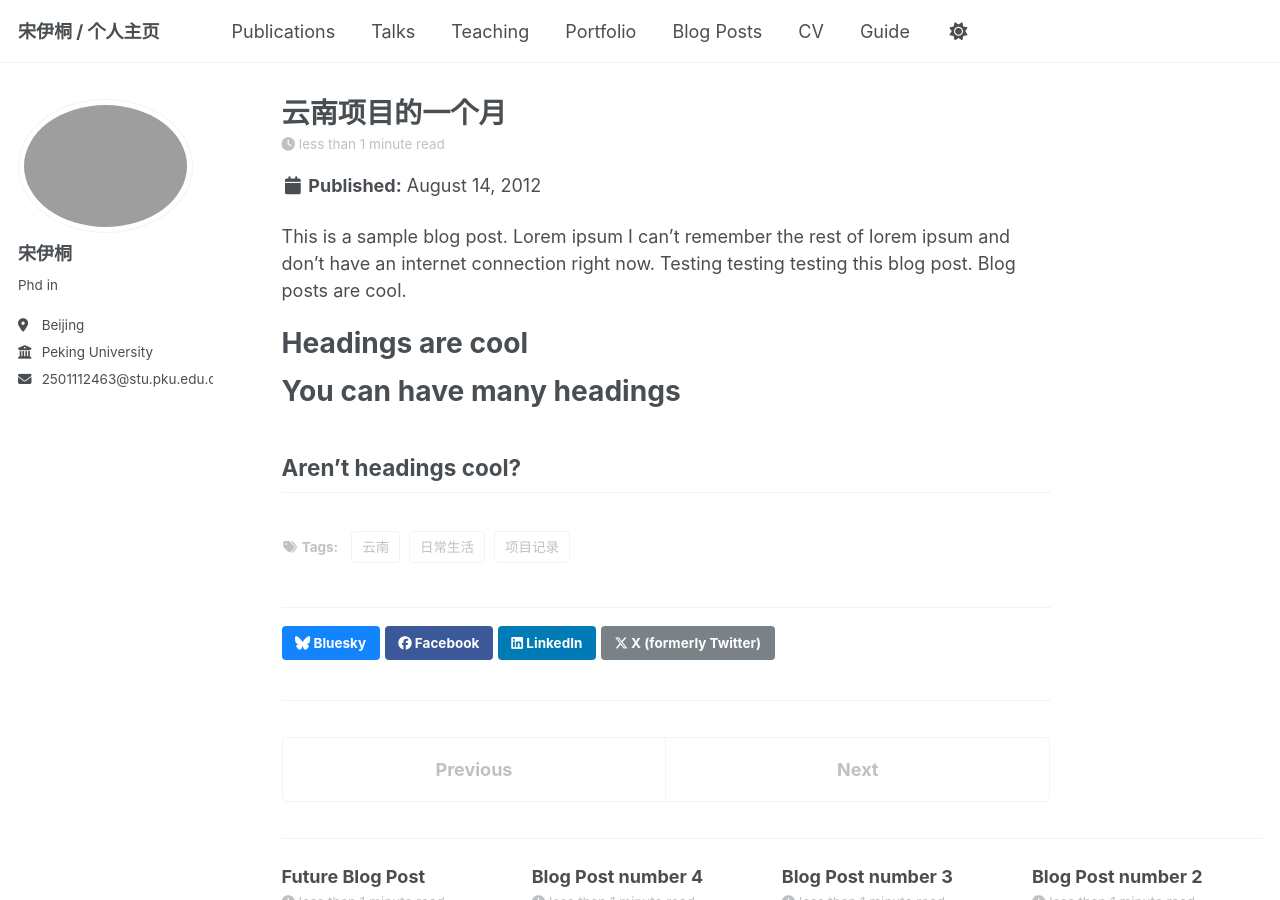
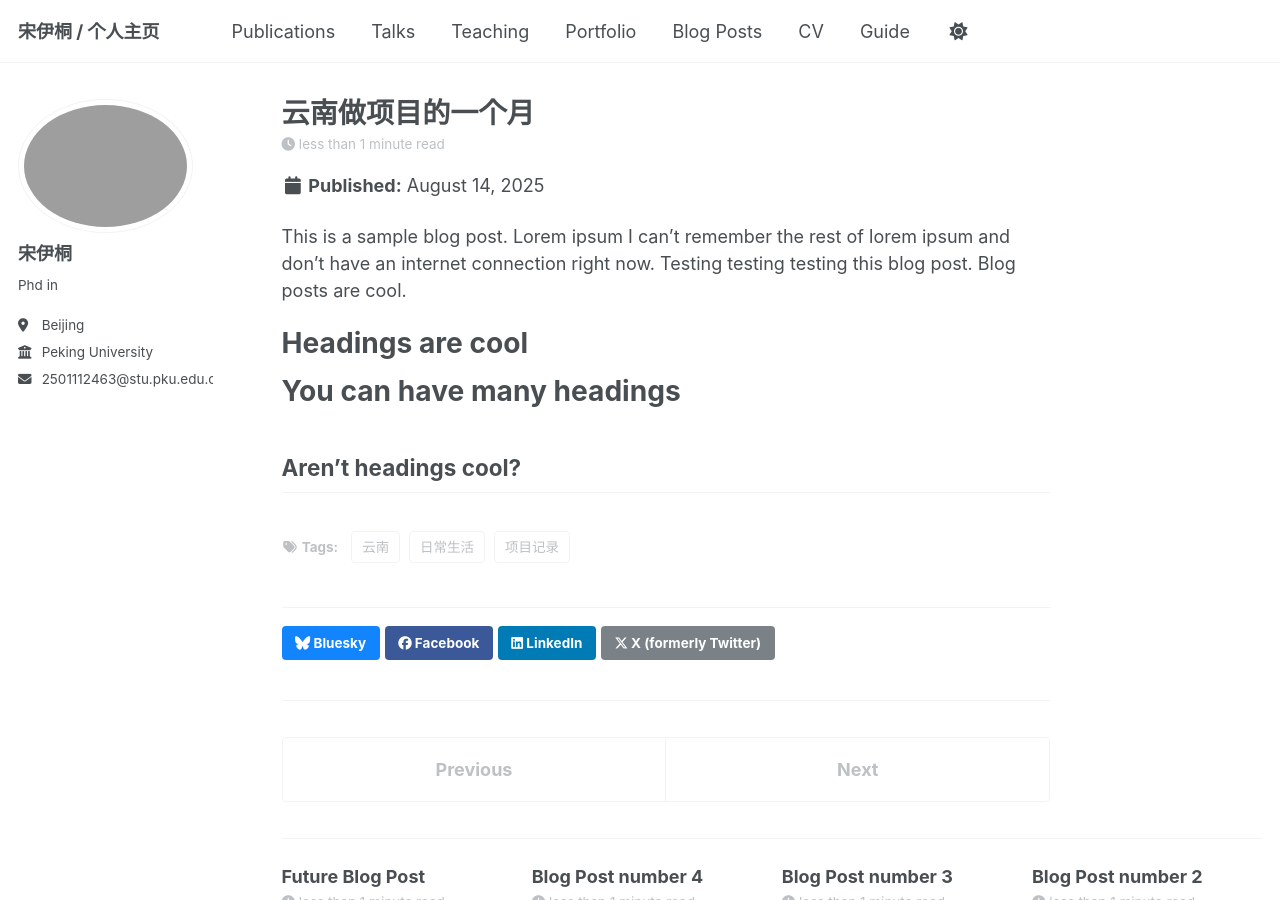
Before and after one commit to yitongSong-pku/yitongSong-pku.github.io, a Jekyll site: the page built from _posts/2012-08-14-blog-post-1.md, in a window 1280 px wide and 900 px high. Built offline with Jekyll 4.4.1, drawn with Linux system fonts in a browser that asks for light colours; a script that is not in the unit is left out.

Commit message:
Update 2012-08-14-blog-post-1.md

```diff
--- a/_posts/2012-08-14-blog-post-1.md
+++ b/_posts/2012-08-14-blog-post-1.md
@@ -1,6 +1,6 @@
 ---
-title: '云南项目的一个月'
-date: 2012-08-14
+title: '云南做项目的一个月'
+date: 2025-08-14
 permalink: /posts/2012/08/blog-post-1/
 tags:
   - 日常生活
```
